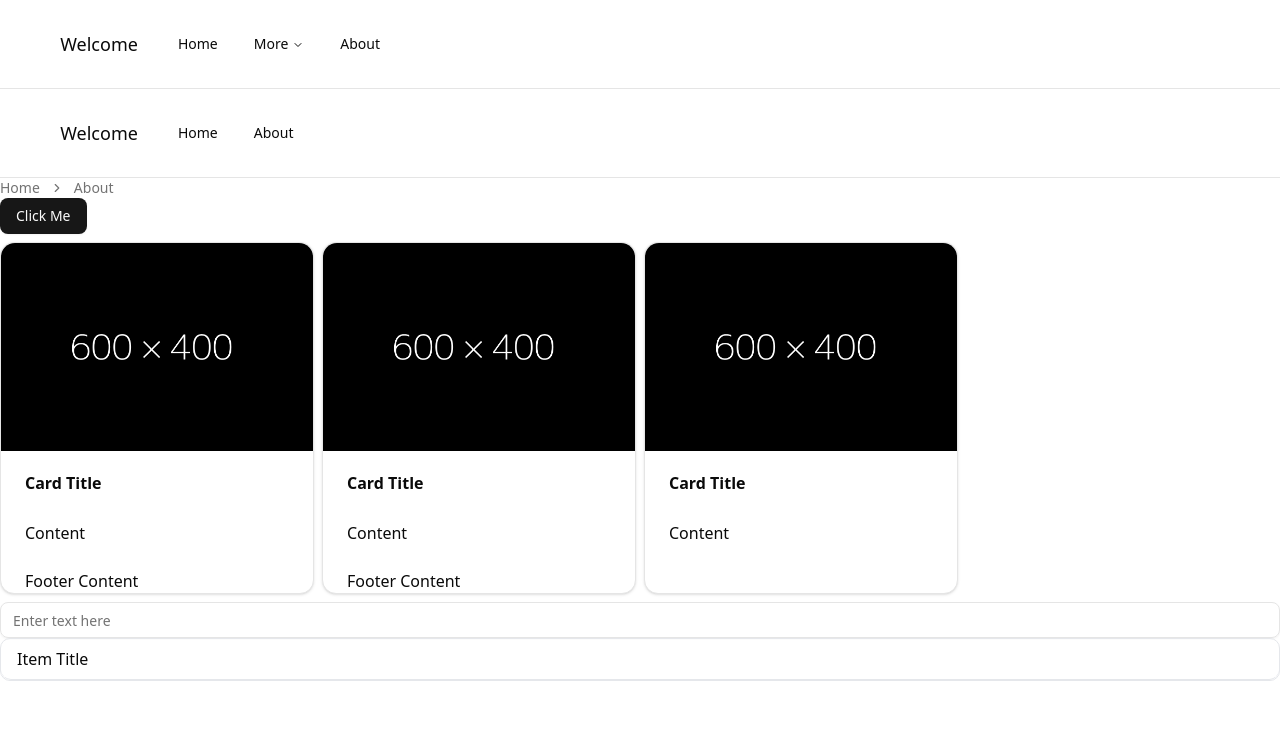
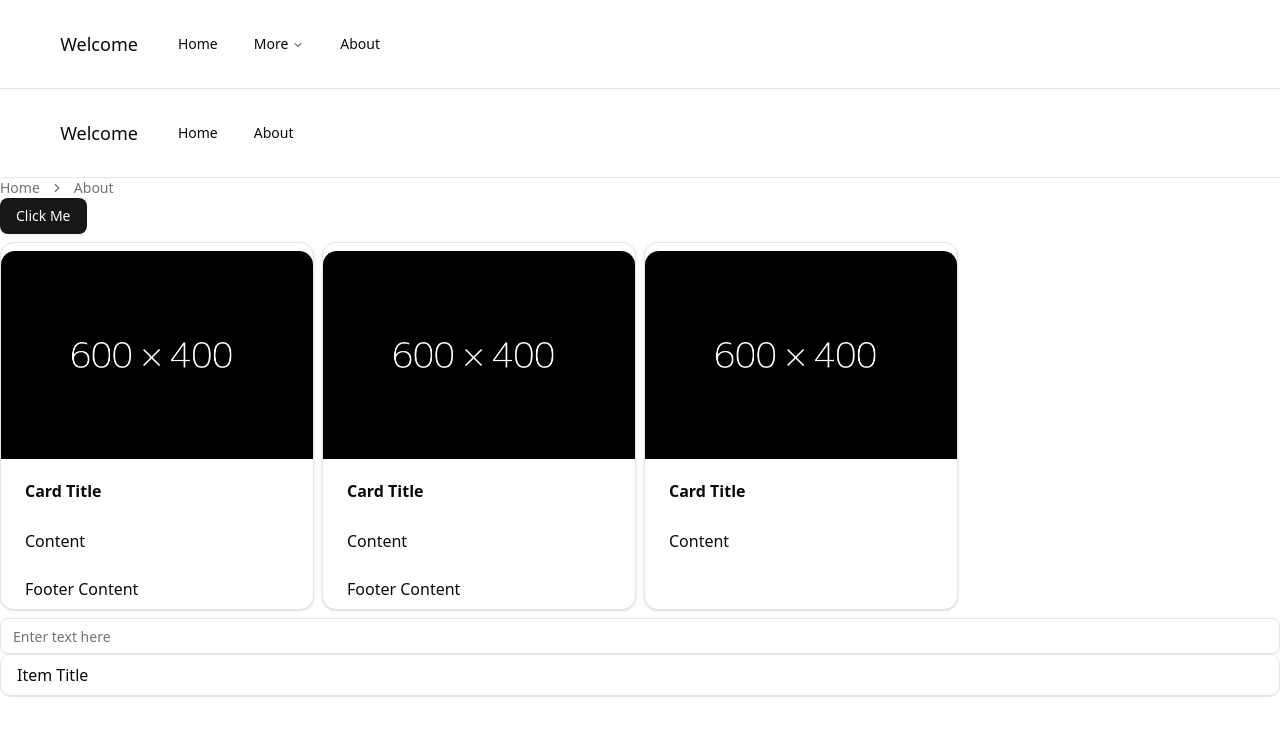
Before and after one commit to AYiU/web-components, a Next.js app: page / in a window 1280 px wide. Shown: the top 736 px of the page. Built offline with nearby package versions, Linux system fonts and the light colour scheme.

Commit message:
Fixed: card dark mode

```diff
--- a/app/globals.css
+++ b/app/globals.css
@@ -36,8 +36,8 @@
 :root {
   --background: oklch(1 0 0);
   --foreground: oklch(0.145 0 0);
-  --card: oklch(1 0 0);
-  --card-foreground: oklch(0.145 0 0);
+  --card: var(--background);
+  --card-foreground: var(--foreground);
   --popover: oklch(1 0 0);
   --popover-foreground: oklch(0.145 0 0);
   --primary: oklch(0.205 0 0);
@@ -84,7 +84,7 @@
   --foreground: #ededed;
 
   --card: oklch(0.145 0 0);
-  --card-foreground: oklch(0.985 0 0);
+  --card-foreground: var(--foreground);
   --popover: oklch(0.145 0 0);
   --popover-foreground: oklch(0.985 0 0);
   --primary: oklch(0.985 0 0);
--- a/components/ui/card.tsx
+++ b/components/ui/card.tsx
@@ -1,18 +1,18 @@
-import * as React from "react"
+import * as React from "react";
 
-import { cn } from "../../lib/utils"
+import { cn } from "../../lib/utils";
 
 function Card({ className, ...props }: React.ComponentProps<"div">) {
   return (
     <div
       data-slot="card"
       className={cn(
-        "bg-card text-card-foreground flex flex-col gap-6 rounded-xl border shadow-sm",
+        "bg-card text-card-foreground flex flex-col gap-6 rounded-xl border shadow-sm py-2",
         className
       )}
       {...props}
     />
-  )
+  );
 }
 
 function CardHeader({ className, ...props }: React.ComponentProps<"div">) {
@@ -25,7 +25,7 @@ function CardHeader({ className, ...props }: React.ComponentProps<"div">) {
       )}
       {...props}
     />
-  )
+  );
 }
 
 function CardTitle({ className, ...props }: React.ComponentProps<"div">) {
@@ -35,7 +35,7 @@ function CardTitle({ className, ...props }: React.ComponentProps<"div">) {
       className={cn("leading-none font-semibold", className)}
       {...props}
     />
-  )
+  );
 }
 
 function CardDescription({ className, ...props }: React.ComponentProps<"div">) {
@@ -45,7 +45,7 @@ function CardDescription({ className, ...props }: React.ComponentProps<"div">) {
       className={cn("text-muted-foreground text-sm", className)}
       {...props}
     />
-  )
+  );
 }
 
 function CardAction({ className, ...props }: React.ComponentProps<"div">) {
@@ -58,7 +58,7 @@ function CardAction({ className, ...props }: React.ComponentProps<"div">) {
       )}
       {...props}
     />
-  )
+  );
 }
 
 function CardContent({ className, ...props }: React.ComponentProps<"div">) {
@@ -68,7 +68,7 @@ function CardContent({ className, ...props }: React.ComponentProps<"div">) {
       className={cn("px-6", className)}
       {...props}
     />
-  )
+  );
 }
 
 function CardFooter({ className, ...props }: React.ComponentProps<"div">) {
@@ -78,7 +78,7 @@ function CardFooter({ className, ...props }: React.ComponentProps<"div">) {
       className={cn("flex items-center px-6 [.border-t]:pt-6", className)}
       {...props}
     />
-  )
+  );
 }
 
 export {
@@ -89,4 +89,4 @@ export {
   CardAction,
   CardDescription,
   CardContent,
-}
+};
--- a/package.json
+++ b/package.json
@@ -1,7 +1,7 @@
 {
   "name": "@yiuayiu/web-components",
   "description": "A collection of web components for Me",
-  "version": "0.5.1",
+  "version": "0.5.2",
   "private": false,
   "main": "./dist/exports.js",
   "files": [
```
